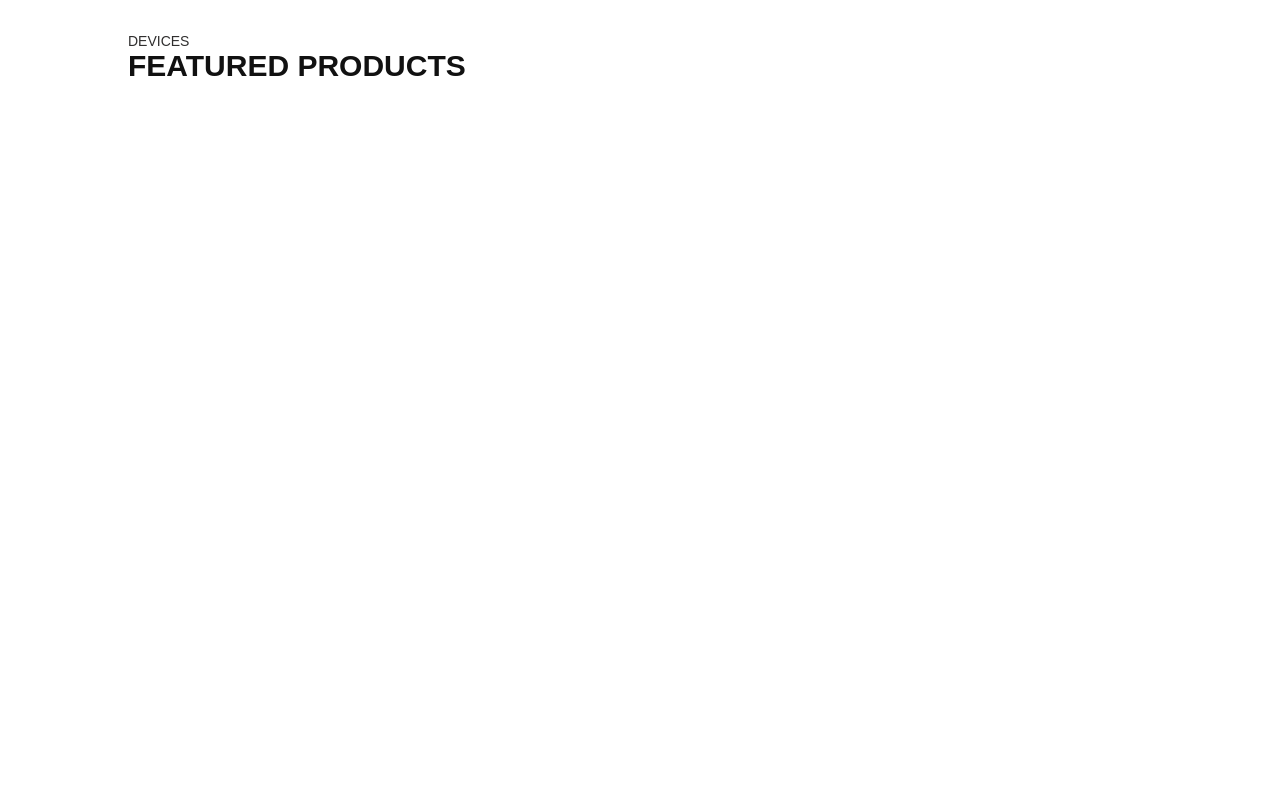
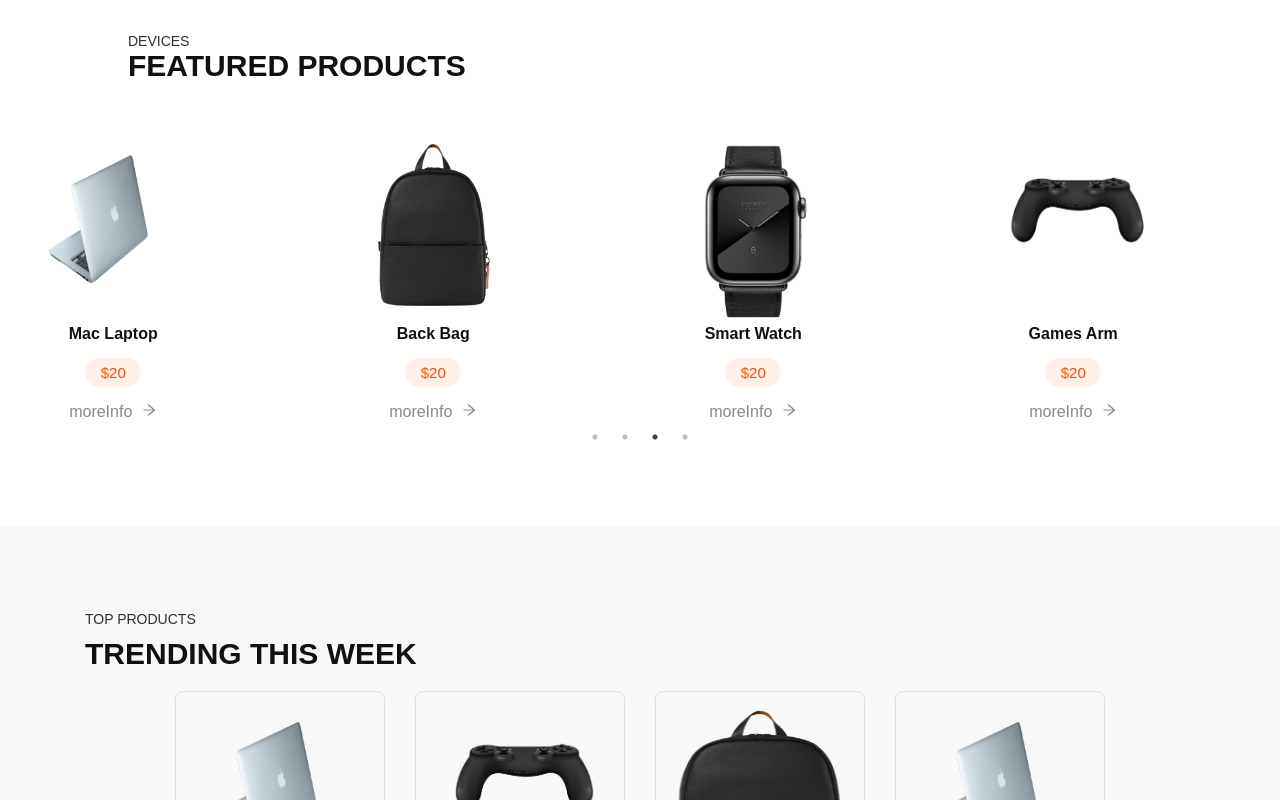
Before and after one commit to Ajyal-React/TechStoreTeam3, a React (Create React App) app: page / in a window 1280 px wide. Shown: the part 1740-2540 px from the top of the page. Built offline with nearby package versions, Linux system fonts and the light colour scheme.

Commit message:
Featured products slider done

```diff
--- a/src/components/FeaturedProducts/index.js
+++ b/src/components/FeaturedProducts/index.js
@@ -1,7 +1,4 @@
-import SliderItem from "../SliderItem";
-import "slick-carousel/slick/slick.css";
-import "slick-carousel/slick/slick-theme.css";
-import Slider from "react-slick";
+
 
 import {
   SliderSection,
@@ -10,6 +7,8 @@ import {
   SliderContent,
   TopTitle,
 } from "./index.style";
+import SliderItem from "../SliderItem";
+import Slider from "react-slick";
 import { AiOutlineArrowRight } from "react-icons/ai";
 import { useState } from "react";
 
@@ -18,16 +17,18 @@ const Featuredproducts = (props) => {
   const settings = {
     dots: true,
     infinite: true,
-    speed: 500,
-    slidesToShow: 1,
-    slidesToScroll: 1,
+    speed: 2000,
+    slidesToShow: 4,
+    slidesToScroll: 2,
+    autoplay: true,
   };
   //Slick carousal settings ends here
 
-  //Products list array starts here starts here
+  //Products list array starts here
 
   const [Product] = useState([
     {
+      id: "1",
       image: "Images/wristwatch.PNG",
       title: "Smart Watch",
       price: "$20",
@@ -35,6 +36,8 @@ const Featuredproducts = (props) => {
       arrowIcon: <AiOutlineArrowRight />,
     },
     {
+      id: "2",
+
       image: "Images/controller.PNG",
       title: "Games Arm",
       price: "$20",
@@ -42,6 +45,8 @@ const Featuredproducts = (props) => {
       arrowIcon: <AiOutlineArrowRight />,
     },
     {
+      id: "3",
+
       image: "images/laptop.PNG",
       title: "Mac Laptop",
       price: "$20",
@@ -49,6 +54,43 @@ const Featuredproducts = (props) => {
       arrowIcon: <AiOutlineArrowRight />,
     },
     {
+      id: "4",
+
+      image: "Images/bag.PNG",
+      title: "Back Bag",
+      price: "$20",
+      moreInfo: "moreInfo",
+      arrowIcon: <AiOutlineArrowRight />,
+    },
+    {
+      id: "5",
+      image: "Images/wristwatch.PNG",
+      title: "Smart Watch",
+      price: "$20",
+      moreInfo: "moreInfo",
+      arrowIcon: <AiOutlineArrowRight />,
+    },
+    {
+      id: "6",
+
+      image: "Images/controller.PNG",
+      title: "Games Arm",
+      price: "$20",
+      moreInfo: "moreInfo",
+      arrowIcon: <AiOutlineArrowRight />,
+    },
+    {
+      id: "7",
+
+      image: "images/laptop.PNG",
+      title: "Mac Laptop",
+      price: "$20",
+      moreInfo: "moreInfo",
+      arrowIcon: <AiOutlineArrowRight />,
+    },
+    {
+      id: "8",
+
       image: "Images/bag.PNG",
       title: "Back Bag",
       price: "$20",
@@ -56,7 +98,7 @@ const Featuredproducts = (props) => {
       arrowIcon: <AiOutlineArrowRight />,
     },
   ]);
-  //Products list array ends here starts here
+  //Products list array ends here
 
   return (
     <SliderSection>
@@ -69,6 +111,7 @@ const Featuredproducts = (props) => {
         <Slider {...settings}>
           {Product.map((el) => (
             <SliderItem
+              key={el.id}
               source={el.image}
               title={el.title}
               price={el.price}
--- a/src/components/FeaturedProducts/index.style.js
+++ b/src/components/FeaturedProducts/index.style.js
@@ -11,14 +11,6 @@ export const SliderSection = styled.div`
   align-items: flex-start;
   flex-direction: column;
   margin: 104px 0px;
-
-  /*  @media ${devices.mobileS} {
-    display: flex;
-    justify-content: center;
-    align-items: center;
-    flex-direction: column;
-    text-align: center;
-  } */
 `;
 
 export const SliderTitle = styled("h3")`
@@ -36,27 +28,10 @@ export const SliderBigTitle = styled("h5")`
 
 export const SliderContent = styled.div`
   width: 100%;
-  margin: 0 auto;
   height: auto;
-  display: flex;
-  flex-direction: row;
-  justify-content: space-between;
-  align-items: center;
-  flex-wrap: wrap;
+  height: auto;
+  /* margin: 104px 0px; */
   margin-top: 42px;
-  @media ${devices.mobileM} {
-    display: flex;
-    justify-content: center;
-    align-items: center;
-    flex-direction: column;
-  }
-  @media ${devices.mobileS} {
-    display: flex;
-    justify-content: center;
-    align-items: center;
-    flex-direction: row;
-    text-align: center;
-  }
 `;
 
 export const TopTitle = styled.div`
@@ -66,9 +41,4 @@ export const TopTitle = styled.div`
   align-items: flex-start;
   margin: 0 auto;
   width: 80%;
-  @media ${devices.mobileS} {
-    /*  text-align: center;
-    justify-content: center;
-    align-items: center; */
-  }
 `;
--- a/src/components/SliderItem/index.style.js
+++ b/src/components/SliderItem/index.style.js
@@ -4,6 +4,8 @@ import { devices } from "../../General/MediaQuery.style";
 export const Item = styled.div`
   width: 25%;
   height: auto;
+  //to centerize the slider items
+  margin: 0 auto;
   display: flex;
   flex-direction: column;
   justify-content: center;
```
